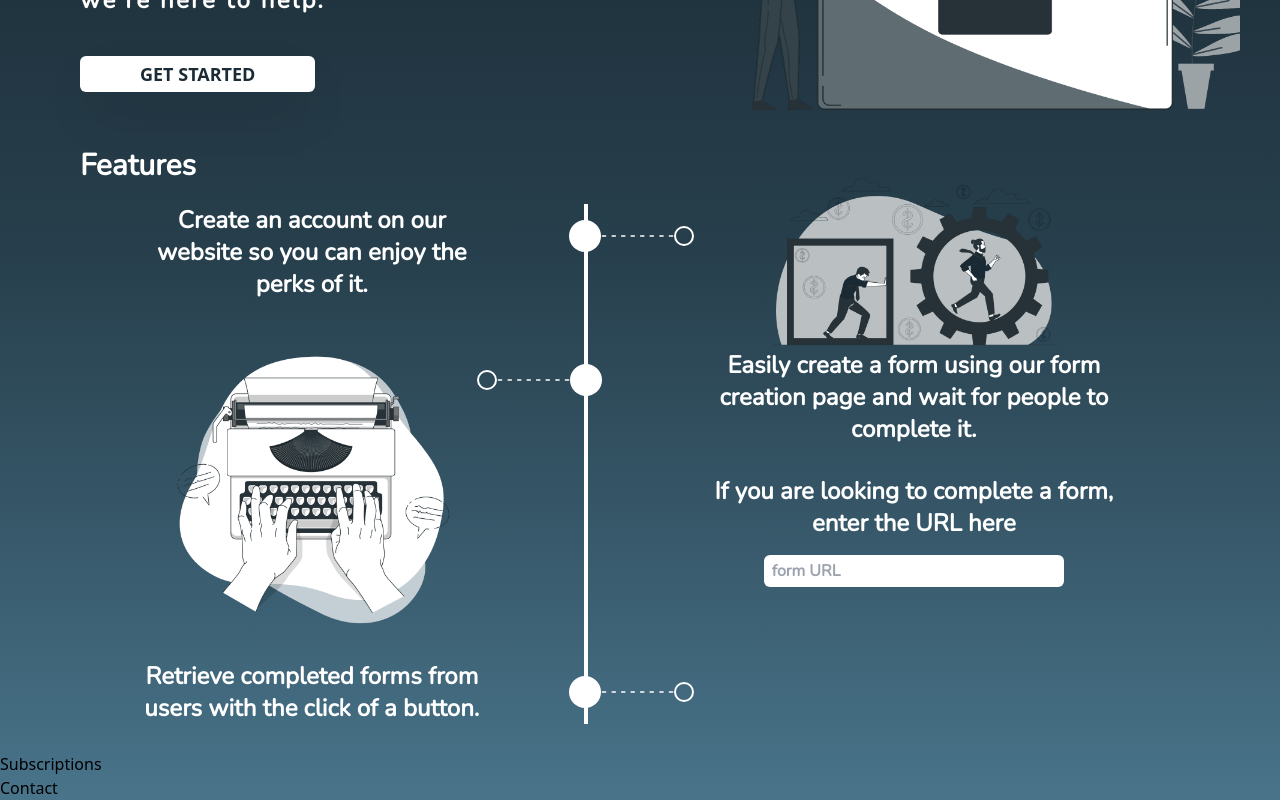
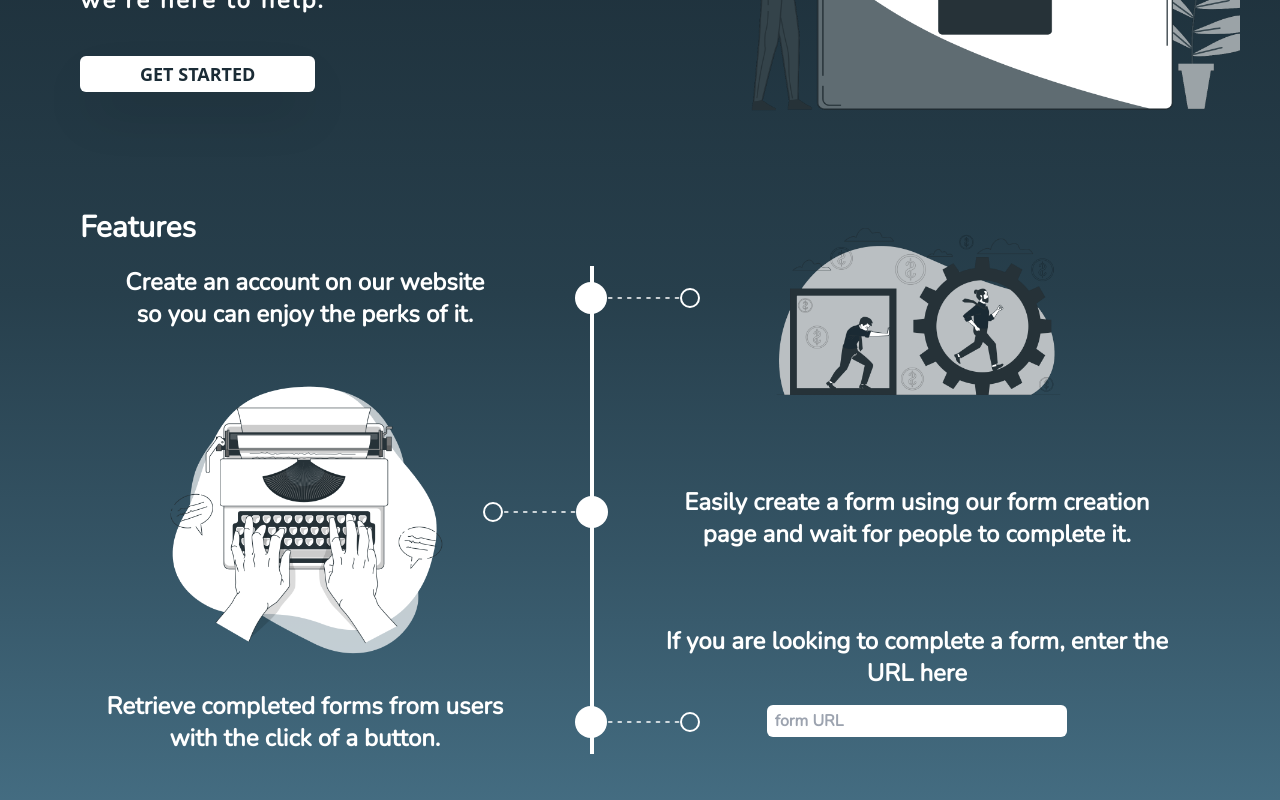
Before and after one commit to AlinOrobet/frontend-intelligent-forms, a Next.js app: page / in a window 1280 px wide. Shown: the part 440-1240 px from the top of the page. Built offline with nearby package versions, Linux system fonts and the light colour scheme.

Commit message:
terminat features desktop

```diff
--- a/components/GuestComponents/Features.js
+++ b/components/GuestComponents/Features.js
@@ -2,12 +2,12 @@ import React from "react";
 import Image from "next/image";
 function Features() {
   return (
-    <div className="h-full w-full px-5 md:p-7 lg:px-10 text-white font-secondary font-bold space-y-5 relative max-w-[1200px] m-auto ">
+    <div className="h-full w-full px-5 md:p-7 lg:px-10 text-white font-secondary font-bold space-y-5 relative max-w-[1200px] m-auto xl:py-[90px] ">
       <h2 className="text-2xl xl:text-3xl">Features</h2>
-      <div className="md:flex ">
+      <div className="md:flex relative space-y-5">
         {/* left side md*/}
-        <div className="md:flex-col md:space-y-5 md:border-r-4 relative md:pr-10 xl:space-y-10">
-          <p className="text-xl  px-7 text-center md:px-[70px] xl:text-2xl">
+        <div className="md:flex-col md:space-y-5 md:border-r-4 relative md:pr-[60px] xl:space-y-10">
+          <p className="text-xl  px-7 text-center md:px-[30px] xl:text-2xl">
             Create an account on our website so you can enjoy the perks of it.
           </p>
           {/* first section mobile retrieve */}
@@ -15,7 +15,7 @@ function Features() {
             <div className="relative w-[200px] h-[200px] xl:h-[300px] xl:w-[300px] ">
               <Image src="/assets/main/tasta-ft.png" fill />
             </div>
-            <p className=" text-right text-xl xl:text-2xl w-[130px] md:w-auto   md:px-[50px] md:text-center">
+            <p className=" text-right text-xl xl:text-2xl w-[130px] md:w-auto  md:text-center">
               Retrieve completed forms from users with the click of a button.
             </p>
           </div>
@@ -26,7 +26,7 @@ function Features() {
               <div className=" text-sm  ">- - - - - - - - </div>
               <div className="block p-2 rounded-full border-2"></div>
             </div>
-            <div className="flex absolute right-[-18px] top-[200px] items-center z-10 lg:top-[160px]">
+            <div className="flex absolute right-[-18px] top-[160px] items-center z-10 lg:top-[160px] xl:top-[230px]">
               <div className="block p-2 rounded-full border-2"></div>
               <div className=" text-sm  ">- - - - - - - - </div>
               <div className="block p-4 rounded-full bg-white"></div>
@@ -40,19 +40,19 @@ function Features() {
           {/* endof pointing circle */}
         </div>
         {/* right side md */}
-        <div className=" md:flex-row-reverse md:ml-10">
+        <div className=" md:flex-row-reverse md:ml-10 space-y-2">
           {/* mobile second part easily */}
           <div className="flex items-center md:flex-col justify-between">
-            <div className="relative w-[200px] h-[200px] md:w-[250px] md:h-[250px] md:absolute md:-top-1 xl:h-[300px] xl:w-[300px] ">
+            <div className="relative w-[200px] h-[200px] md:w-[250px] md:h-[250px] md:absolute md:top-[-100px] xl:h-[300px] xl:w-[300px]  ">
               <Image src="/assets/main/create-ft.png" fill />
             </div>
-            <p className="text-xl xl:text-2xl  text-left w-[120px] md:w-auto md:text-center md:mt-[145px]  md:px-[70px]">
+            <p className="text-xl xl:text-2xl  text-left w-[120px] md:w-auto md:text-center md:mt-[125px] xl:mt-[200px]  md:px-[30px] ">
               Easily create a form using our form creation page and wait for
               people to complete it.
             </p>
           </div>
           <div>
-            <p className="text-xl xl:text-2xl text-center md:text-center md:mt-[30px] md:px-[60px]">
+            <p className="text-xl xl:text-2xl text-center md:text-center md:mt-[30px] xl:mt-[75px] md:px-[20px] ">
               If you are looking to complete a form, enter the URL here
             </p>
             <div>
--- a/tailwind.config.js
+++ b/tailwind.config.js
@@ -20,6 +20,7 @@ module.exports = {
       lg: "1024px",
       xl: "1170px",
       xxl: "1536px",
+      brk750: "750px",
     },
     extend: {
       colors: {
```
